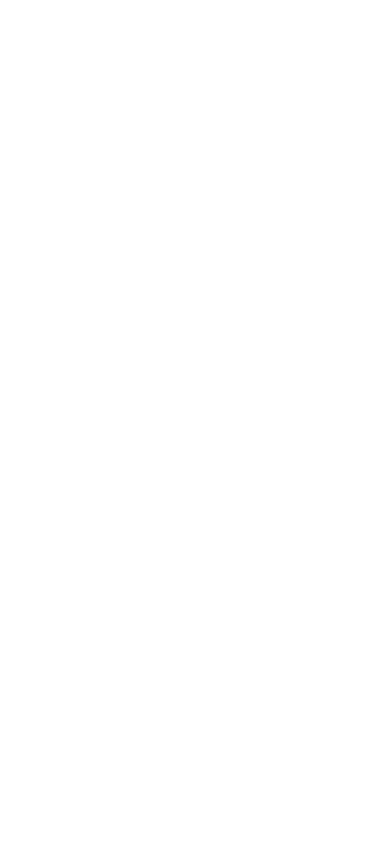
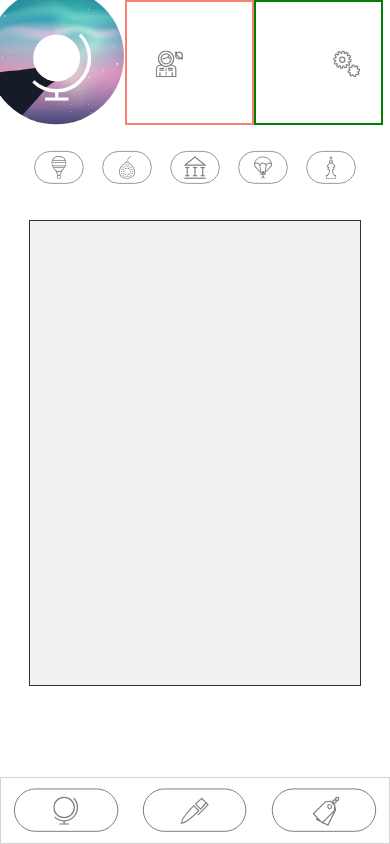
Before and after one commit to PierDavis/spec-capstone, a React (Create React App) app in the folder travl/: page /mapPage in a window 390 px wide. Before the commit this address had no page. Built offline with nearby package versions, Linux system fonts and the light colour scheme.

Commit message:
layout complete

```diff
--- a/travl/src/App.css
+++ b/travl/src/App.css
@@ -593,6 +593,8 @@
   margin: 5vh 10vw 10vw 10vw;
   height:66vh;
   overflow: scroll;
+  font-size: smaller;
+
 }
 
 .point-name{
@@ -656,8 +658,7 @@
       opacity: 80%;
 }
 
-/*
-CATEGORIES CSS BELOW */
+/* CATEGORIES CSS BELOW */
 
 .category-icons {
   display: flex;
@@ -725,4 +726,22 @@
 .footer-bar img {
   height: 65px;
 }
+
+/* MAP PAGE CSS BELOW */
+
+/* .teal {
+  width: 90vw;
+  height: 30vh;
+  border: 1px solid teal;
+} */
+
+.map {
+      margin: 3%;
+      width: 90vw;
+      height: 55vh;
+      border: 1px solid black;
+      background-color: rgb(238, 238, 238);
+      opacity: 80%;
 }
+
+}
--- a/travl/src/App.js
+++ b/travl/src/App.js
@@ -7,6 +7,7 @@
 import AddPoint from './components/AddPoint';
 import PointOfInterest from './components/PointOfInterest';
 import Categories from './components/Categories';
+import MapPage from './components/MapPage';
 
 
 import {Routes, Route } from 'react-router';
@@ -25,6 +26,7 @@
         <Route path='addPoint' element={<AddPoint />}/>
         <Route path='pointOfInterest' element={<PointOfInterest />}/>
         <Route path='categories' element={<Categories />}/>
+        <Route path='mapPage' element={<MapPage />}/>
       </Routes>
 
 
--- a/travl/src/components/MapPage.js
+++ b/travl/src/components/MapPage.js
@@ -1,11 +1,50 @@
-import React from 'react'
+import React from 'react';
+import icon from '../icons/globe_icon.svg';
+import logo from '../icons/mini_logo.svg';
+import miniProfile from '../icons/top_miniprofile_icon.svg';
+import miniSettings from '../icons/top_minisettings_icon.svg';
+import globe from '../icons/globe_icon_small.svg';
+import pen from '../icons/pen_icon_small.svg';
+import tags from '../icons/tags_icon_small.svg';
+import sights from '../icons/category_sights_icons.svg';
+import food from '../icons/category_food_icons.svg';
+import arch from '../icons/category_arch_icons.svg';
+import active from '../icons/category_active_icons.svg';
+import hist from '../icons/category_hist_icons.svg';
 
 function MapPage() {
     return (
-        <div>
+        <div className='wrapper'>
+            <div className='main'>
+                <div className='category-icons'>
+                <img src={logo} className="Travl-logo" alt="logo"/>
+                <img src={icon} id="category-icon" alt="category icon"/>
+                <img src={miniProfile} id="icon-bar-1" alt="profile bar" />
+                <img src={miniSettings} id="icon-bar-2" alt="profile bar" />
+                </div>
 
+            </div>
+        <div className='category-bar'>
+                <img src={sights} className="sights-icon" alt="globe icon"/>
+                <img src={food} className="food-icon" alt="pen icon"/>
+                <img src={arch} className="arch-icon" alt="tags icon"/>
+                <img src={active} className="active-icon" alt="tags icon"/>
+                <img src={hist} className="hist-icon" alt="tags icon"/>
         </div>
-    )
-}
+        <div className='main-settings'>
+            <div id='container' className='teal'>
+                <div className="map">
 
+                </div>
+            </div>
+        </div>
+        <div className='footer-bar'>
+                <img src={globe} className="globe-icon" alt="globe icon"/>
+                <img src={pen} className="pen-icon" alt="pen icon"/>
+                <img src={tags} className="tags-icon" alt="tags icon"/>
+        </div>
+    </div>
+
+        )
+    }
 export default MapPage
```
